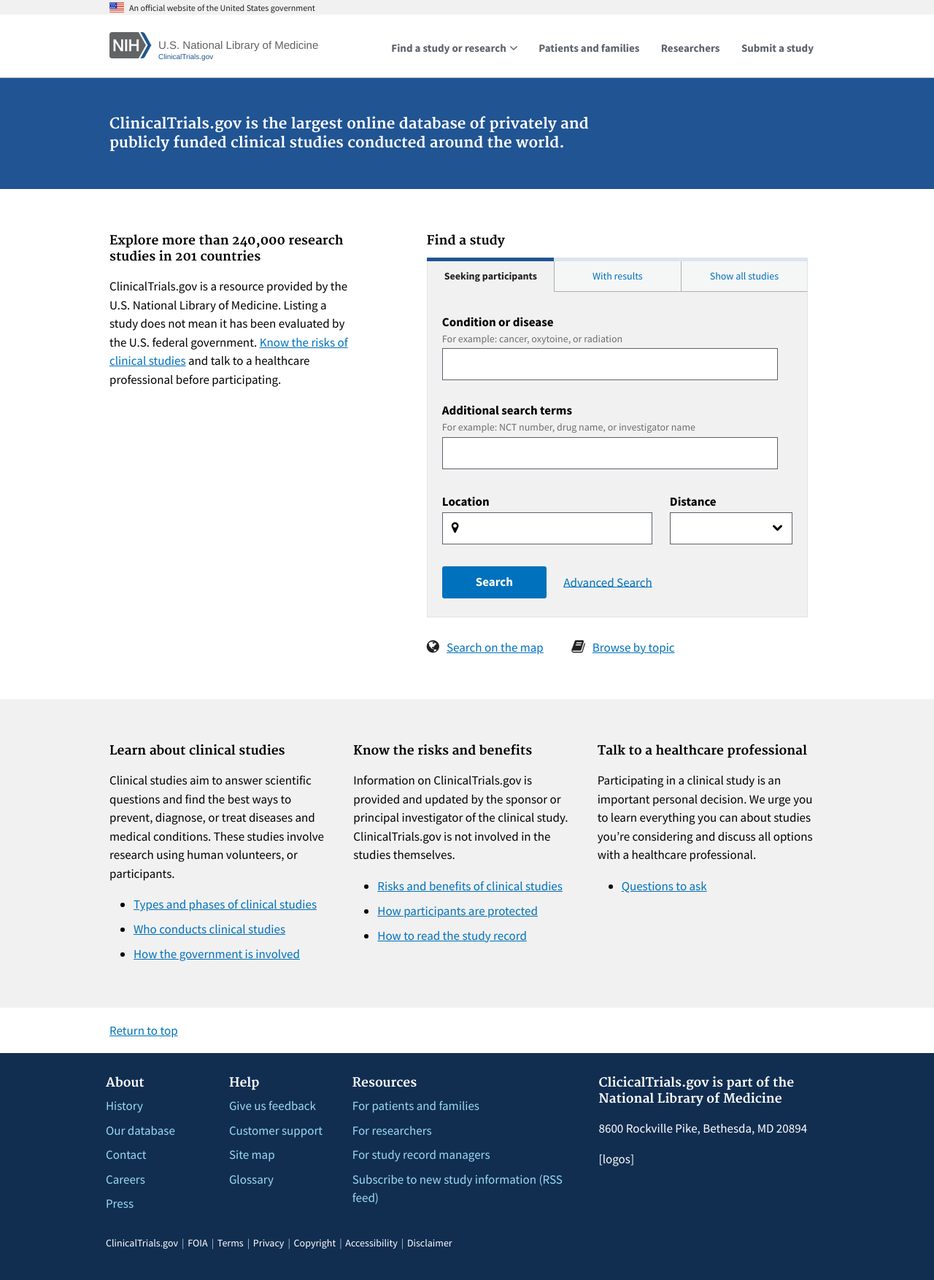
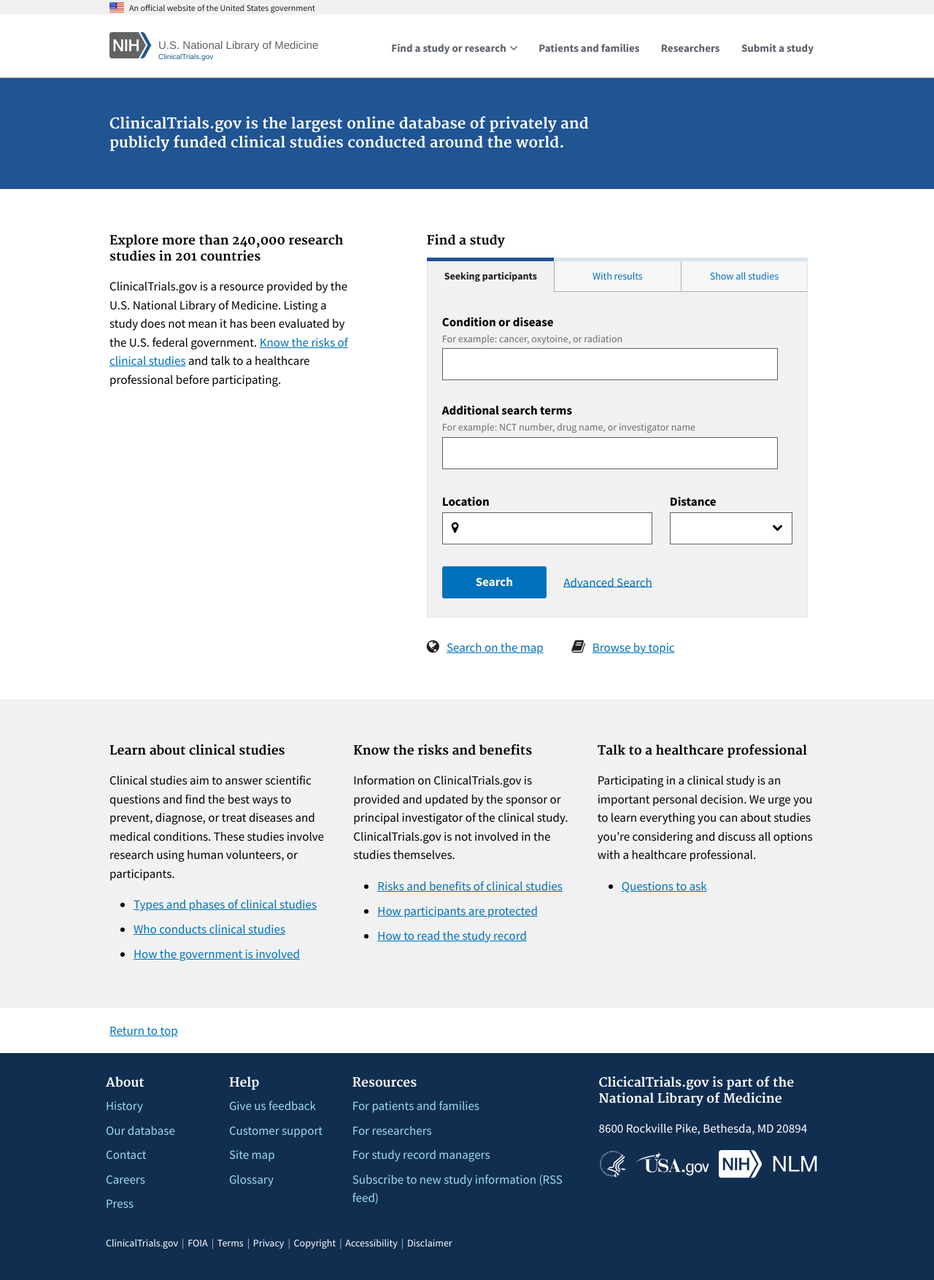
Before and after one commit to 18F/clinical-trials-prototype, a Jekyll site: the page built from pages/home.md, in a window 1280 px wide. Shown: the whole page at 73% size. Built offline with Jekyll 4.4.1, drawn with Linux system fonts in a browser that asks for light colours.

Commit message:
Add footer logos

```diff
--- a/_layouts/base.html
+++ b/_layouts/base.html
@@ -125,7 +125,28 @@
             <div class="usa-width-one-third">
             <h4>ClicicalTrials.gov is part of the National Library of Medicine</h4>
             <p>8600 Rockville Pike, Bethesda, MD 20894</p>
-            <p>[logos]</p>
+            <ul class="usa-unstyled-list footer-logos">
+              <li>
+                <a class="logo-dhs" href="#0">
+                  {% include svg/dhhs-logo-white.svg %}
+                </a>
+              </li>
+              <li>
+                <a class="logo-usagov" href="#0">
+                  {% include svg/usagov-logo-white.svg %}
+                </a>
+              </li>
+              <li>
+                <a class="logo-nih" href="#0">
+                  {% include svg/nih-logo-white.svg %}
+                </a>
+              </li>
+              <li>
+                <a class="logo-nlm" href="#0">
+                  {% include svg/nlm-logo-letters-white.svg %}
+                </a>
+              </li>
+            </ul>
             </div>
           </div>
           <ul class="usa-unstyled-list usa-grid-full footer-links-baseline">
--- a/_sass/_custom.scss
+++ b/_sass/_custom.scss
@@ -404,6 +404,37 @@
   a {
     color: $color-white;
   }
+}
+
+.footer-logos {
+  li {
+    display: inline;
+
+    &:not(:last-child) {
+      margin-right: 3%;
+    }
+  }
+
+  a {
+    display: inline-block;
+    vertical-align: middle;
+  }
+}
+
+.logo-dhs {
+  width: 12%;
+}
+
+.logo-usagov {
+  width: 32%;
+}
+
+.logo-nih {
+  width: 19%;
+}
+
+.logo-nlm {
+  width: 21%;
 }
 
 // Colors ------- //
```
